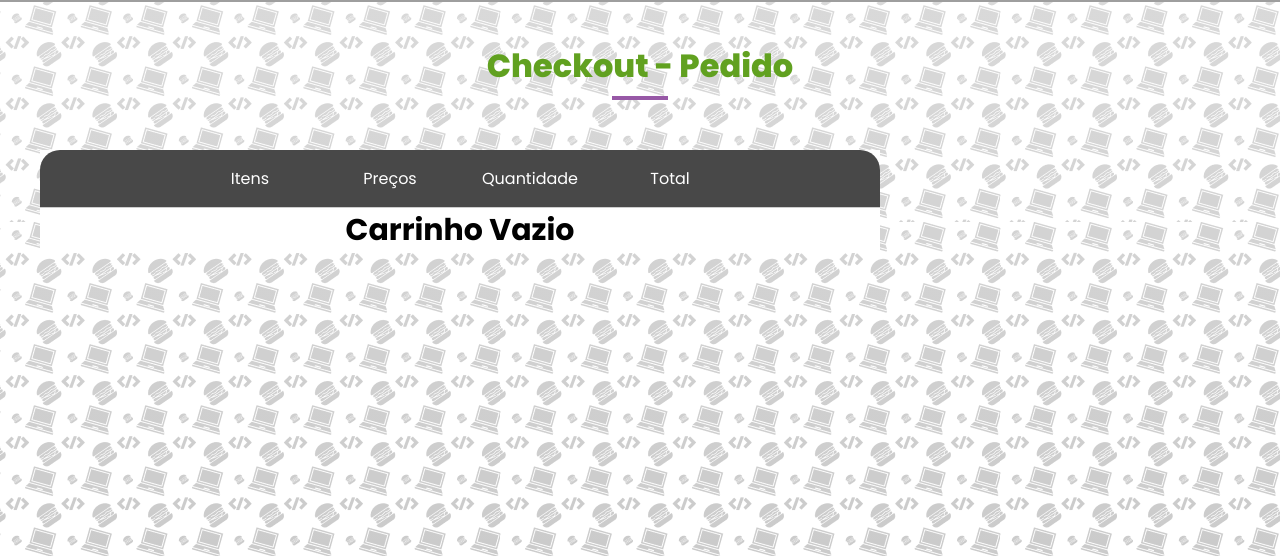
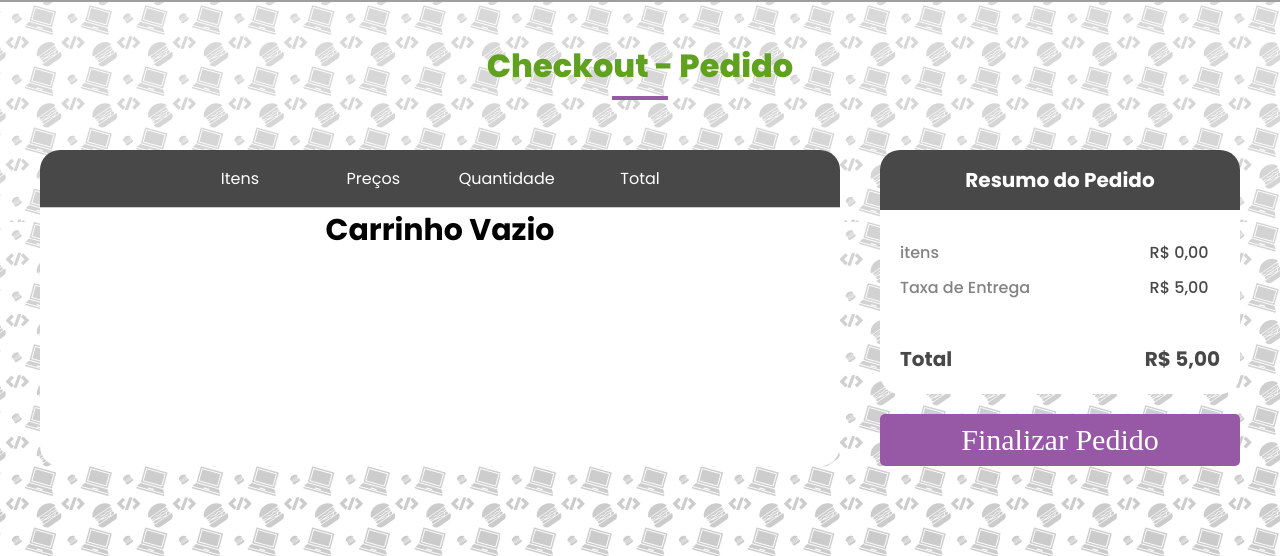
Before and after one commit to jefersongsg/devBurber-interface, a React (Vite) app: page /carrinho in a window 1280 px wide. Shown: the part 178-734 px from the top of the page. Built offline with nearby package versions, Linux system fonts and the light colour scheme; grey boxes are pictures that could not be loaded; a web font is replaced by a local one.

Commit message:
criacao do cart resume com valor total dos produtos

```diff
--- /dev/null
+++ b/src/components/CartResume/index.jsx
@@ -0,0 +1,48 @@
+
+import { Button } from '../index'
+import { Container } from './styles';
+import { toast } from 'react-toastify'
+import { useEffect, useState } from 'react';
+import { useCart } from '../../hooks/CartContext';
+import { api } from '../../services/api';
+import { formatPrice } from '../../utils/formatPrice';
+
+export function CartResume() {
+    const [finalPrice, setFinalPrice] = useState(0);
+    const [deliveryTax] = useState(500);
+
+    const { cartProducts, clearCart } = useCart();
+
+    useEffect(() => {
+        const sumAllItens = cartProducts.reduce((acc, current) => {
+            return current.price * current.quantity + acc;
+        },0);
+
+        setFinalPrice(sumAllItens);
+    },[cartProducts]);
+
+    const submitOrder = async () => {
+        const products = cartProducts.map((product) => {
+            return {id: product.id, quantity: product.quantity };
+    });
+};
+
+    return(
+        <div>
+        <Container>
+            <div className='container-top'>
+                <h2 className='title'>Resumo do Pedido</h2>
+                <p className='itens'>itens</p>
+                <p className='iten-price'>{formatPrice(finalPrice)}</p>
+                <p className='delivery-tax'>Taxa de Entrega</p>
+                <p className='delivery-tax-price'>{formatPrice(deliveryTax)}</p>
+            </div>
+            <div className='container-bottom'>
+                <p>Total</p>
+                <p>{formatPrice(finalPrice + deliveryTax)}</p>
+            </div>
+        </Container>
+        <Button>Finalizar Pedido</Button>
+        </div>
+    );
+}
--- /dev/null
+++ b/src/components/CartResume/styles.js
@@ -0,0 +1,74 @@
+
+import styled from 'styled-components';
+
+export const Container = styled.div`
+    background-color: #fff;
+    border-radius: 20px;
+    display: flex;
+    flex-direction: column;
+    justify-content: space-between;
+    margin-bottom: 20px;
+
+    * {
+        color: #484848;
+        font-weight: 500;
+    }
+
+    .container-top {
+        display: grid;
+        grid-gap: 10px 30%;
+        grid-template-areas:
+        'title title'
+        'itens itens-price'
+        'delivery-tax delivery-tax-price';
+
+    .title {
+        grid-area: title;
+        font-size: 20px;
+        font-weight: 700;
+        margin-bottom: 20px;
+        background-color: #484848;
+        color: #fff;
+        width: 100%;
+        padding: 15px;
+        text-align: center;
+        border-top-left-radius: 20px;
+        border-top-right-radius: 20px;
+    }
+
+    .itens {
+        grid-area: itens;
+        padding-left: 20px;
+        color: #828282;
+    }
+
+    .itens-price {
+        grid-area: itens-price;
+        padding-right: 20px;
+    }
+
+    .delivery-tax {
+        grid-area: delivery-tax;
+        padding-left: 20px;
+        color: #828282;
+    }
+
+    .delivery-tax-price {
+        grid-area: delivery-tax-price;
+        padding-right: 20px;
+    }
+}
+    .container-bottom {
+        display: flex;
+        justify-content: space-between;
+        font-size: 20px;
+        font-weight:700;
+        margin-top: 24px;
+        padding: 20px;
+
+    * {
+        font-weight:700;
+    }
+}
+
+`;
--- a/src/components/Table/styles.js
+++ b/src/components/Table/styles.js
@@ -2,9 +2,9 @@
 import styled from 'styled-components';
 
 export const Root = styled.table`
-    width: 100%;
     border-collapse: collapse;
     background-color: #fff;
+    border-radius: 20px;
 `;
 
 export const Header = styled.header`
@@ -32,6 +32,7 @@ export const Th = styled.th`
 `;
 
 export const Td = styled.td`
+    margin-top: 30px;
     width: 100%;
     padding: 16px;
     color: #484848;
--- a/src/components/index.js
+++ b/src/components/index.js
@@ -16,3 +16,5 @@ export * from './OffersCarousel'
 export * from './Table'
 
 export * from './CartItens'
+
+export * from './CartResume'
--- a/src/containers/Cart/index.jsx
+++ b/src/containers/Cart/index.jsx
@@ -1,7 +1,7 @@
 
 import Logo from '../../assets/logo.svg'
 import { Banner, Container, Content, Title } from './styles';
-import { CartItens } from '../../components/index';
+import { CartItens, CartResume } from '../../components/index';
 
 
 export function Cart() {
@@ -13,7 +13,7 @@ export function Cart() {
             <Title>Checkout - Pedido</Title>
             <Content>
                 <CartItens/>
-                {/**<CartItms/> */}
+                <CartResume/>
             </Content>
         </Container>
     );
--- a/src/containers/Cart/styles.js
+++ b/src/containers/Cart/styles.js
@@ -49,8 +49,10 @@ export const Title = styled.h1`
 `;
 
 export const Content = styled.div`
+    width: 100%;
     display: grid;
     grid-template-columns: 1fr 30%;
+    gap: 40px;
     max-width: 1280px;
     padding: 40px;
     margin: 10px auto;
```
